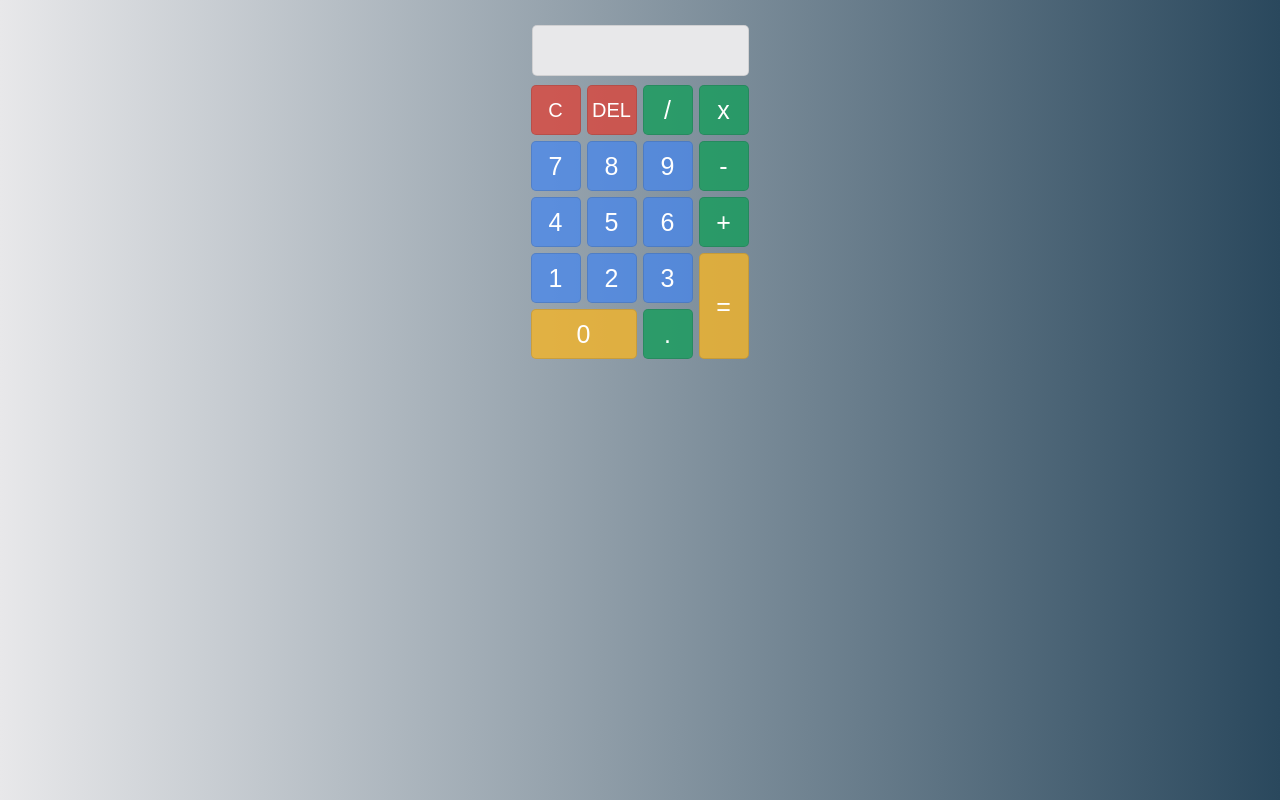
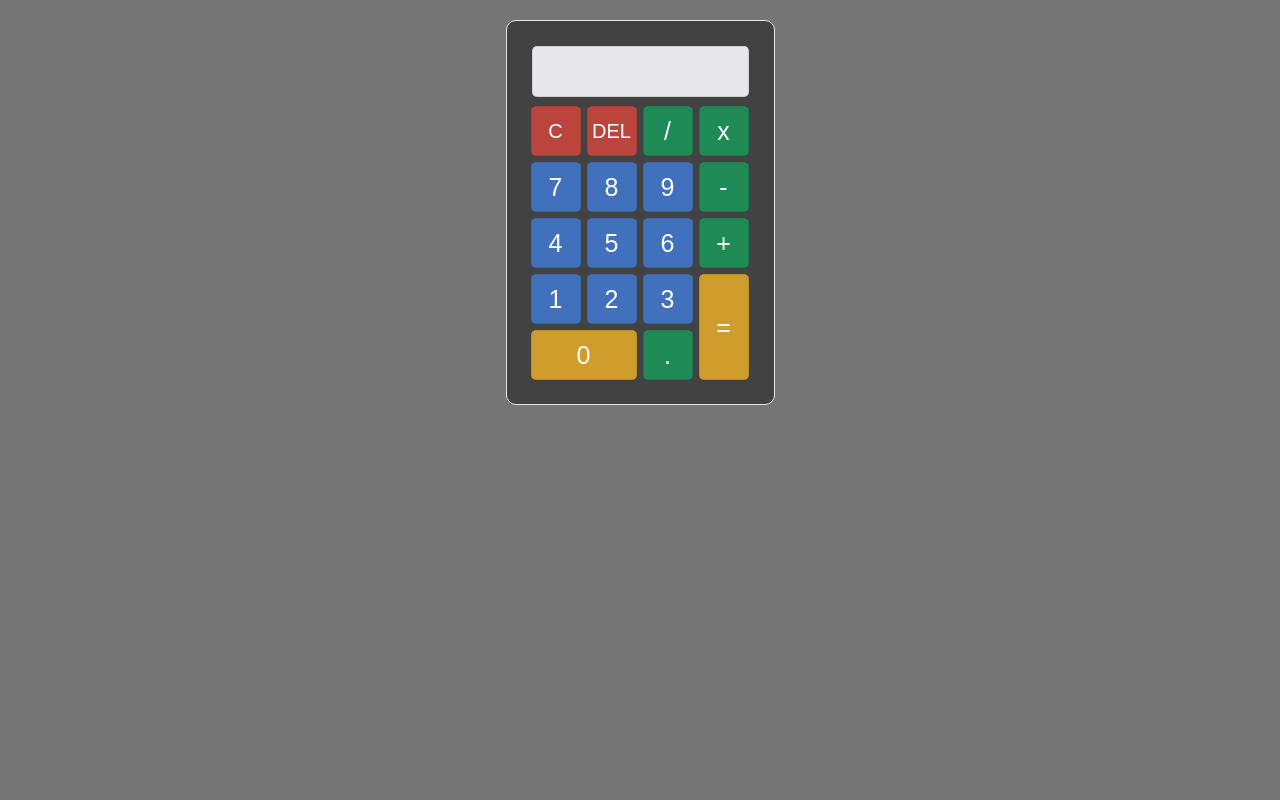
Before and after one commit to theAdityaNVS/material-calculator-web, a plain HTML site: page index.html in a window 1280 px wide. Drawn offline with Linux system fonts and the light colour scheme.

Commit message:
added visual changes and added calci frame

```diff
--- a/index.html
+++ b/index.html
@@ -9,7 +9,7 @@
 </head>
 <body>
     <main>
-        <div class="container">
+        <div class="calci-frame container">
             <form name="calci" class="calci-form">
                 <input type="text" name="display" class="calci-display">
             </form>
--- a/styles.css
+++ b/styles.css
@@ -74,5 +74,12 @@ main {
 }
 
 html {
-    background: linear-gradient(to right, #E8E8EA, #2A485D);
+    background: #757575
 }
+
+.calci-frame {
+    padding: 20px;
+    border: 0.3px solid #E8E8EA;
+    border-radius: 10px;
+    background: #424242;
+}
```
